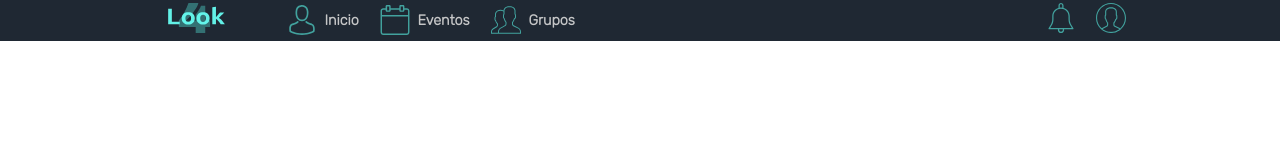
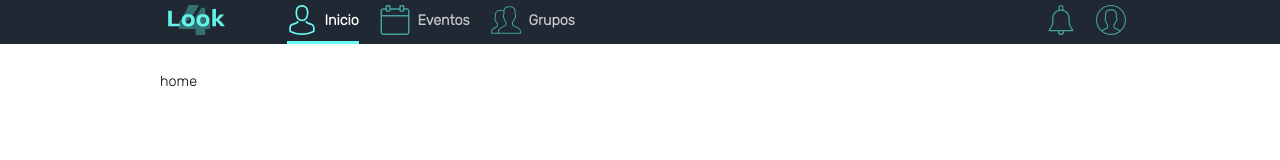
Before and after one commit to fullstacktf/Look4Team-Frontend, a React (Create React App) app: page / in a window 1280 px wide. Shown: the top 160 px of the page. Built offline with nearby package versions, Linux system fonts and the light colour scheme.

Commit message:
Mejora del estilo de Header

```diff
--- a/src/App.tsx
+++ b/src/App.tsx
@@ -7,7 +7,6 @@ import Routes from "./components/routes/Routes";
 const App: React.FC = () => {
   return (
     <div className="App">
-      <Header />
       <Routes />
     </div>
   );
--- a/src/components/header/Header.tsx
+++ b/src/components/header/Header.tsx
@@ -5,6 +5,13 @@ import HeaderOptions from "../headerOptions/HeaderOptions";
 import Bell from "../bell/Bell";
 import Profile from "../profile/Profile";
 import styled from "@emotion/styled";
+import {
+  BrowserRouter as Router,
+  Route,
+  NavLink,
+  Link
+} from "react-router-dom";
+import Events from "../../pages/events/Events";
 
 const HEADER = styled.header`
   background-color: #1f2833;
@@ -15,6 +22,15 @@ const HEADER = styled.header`
   /* a:nth-child(1) {
     background-color: red;
   } */
+  .active {
+    border-bottom: 3px solid #66fcf1;
+    h1 {
+      color: white;
+    }
+    svg {
+      fill: #66fcf1;
+    }
+  }
 `;
 
 const NAV = styled.nav`
@@ -35,7 +51,7 @@ const Header: React.FC = () => {
       </a>
 
       <NAV className="nav">
-        <a href="/">
+        {/* <a href="/">
           <HeaderOptions text="inicio" />
         </a>
         <a href="/events">
@@ -43,7 +59,18 @@ const Header: React.FC = () => {
         </a>
         <a href="/groups">
           <HeaderOptions text="groups" />
-        </a>
+        </a> */}
+        <NavLink exact activeClassName="active" to="/">
+          <HeaderOptions text="inicio" />
+        </NavLink>
+
+        <NavLink to="/events">
+          <HeaderOptions text="events" />
+        </NavLink>
+
+        <NavLink to="/groups">
+          <HeaderOptions text="groups" />
+        </NavLink>
       </NAV>
 
       <div className="bell">
--- a/src/components/headerOptions/HeaderOptions.tsx
+++ b/src/components/headerOptions/HeaderOptions.tsx
@@ -1,5 +1,6 @@
 import * as React from "react";
 import styled from "@emotion/styled";
+import { BrowserRouter as Router, Route, NavLink } from "react-router-dom";
 
 // import Logo from "../logo/Logo";
 // import { directive } from "@babel/types";
@@ -14,9 +15,6 @@ const DIV = styled.div`
   flex-direction: row;
   align-items: center;
 
-  &:hover {
-    border-bottom: 3px solid #66fcf1;
-  }
   &:hover > svg {
     fill: #66fcf1;
   }
--- a/src/components/routes/Routes.css
+++ /dev/null
@@ -1,3 +0,0 @@
-.active {
-  background-color: red;
-}
--- a/src/components/routes/Routes.tsx
+++ b/src/components/routes/Routes.tsx
@@ -2,7 +2,13 @@ import * as React from "react";
 import Home from "../../pages/home/Home";
 import Events from "../../pages/events/Events";
 import Groups from "../../pages/groups/Groups";
-import { BrowserRouter as Router, Route } from "react-router-dom";
+import {
+  BrowserRouter as Router,
+  Route,
+  NavLink,
+  BrowserRouter,
+  Switch
+} from "react-router-dom";
 
 import SearchEvents from "../../pages/searchEvents/SearchEvents";
 import SearchGroups from "../../pages/searchGroups/SearchGroups";
@@ -10,11 +16,13 @@ import SearchUsers from "../../pages/searchUsers/SearchUsers";
 import AddEvents from "../../pages/addEvents/AddEvents";
 import AddGroups from "../../pages/addGroups/AddGroups";
 import AddFriends from "../../pages/addUsers/AddUsers";
+import Header from "../header/Header";
 export interface RoutesProps {}
 
 const Routes: React.FC = () => {
   return (
     <Router>
+      <Header />
       <Route exact path="/" component={Home} />
       <Route exact path="/events" component={Events} />
       <Route exact path="/groups" component={Groups} />
--- a/src/pages/home/Home.tsx
+++ b/src/pages/home/Home.tsx
@@ -29,6 +29,7 @@ const DIV = styled.div`
 const Home: React.FC = () => {
   return (
     <DIV>
+      home
       {/* <Divider caso="events" />
       <Card name="Partidito rapido" photo="" content="lugar: polideportivo " />
       <Divider caso="groups" />
```
Also changed, not shown: src/components/header/Header.css (+7 -0 lines).
